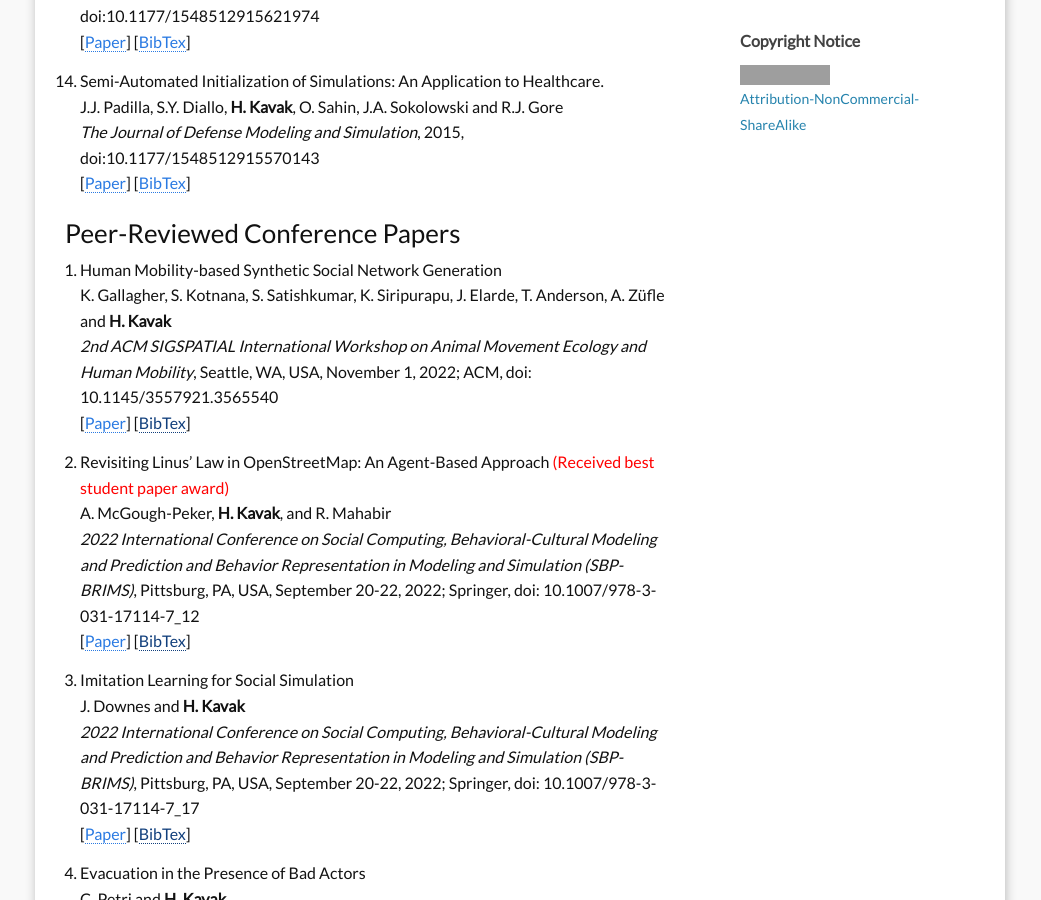
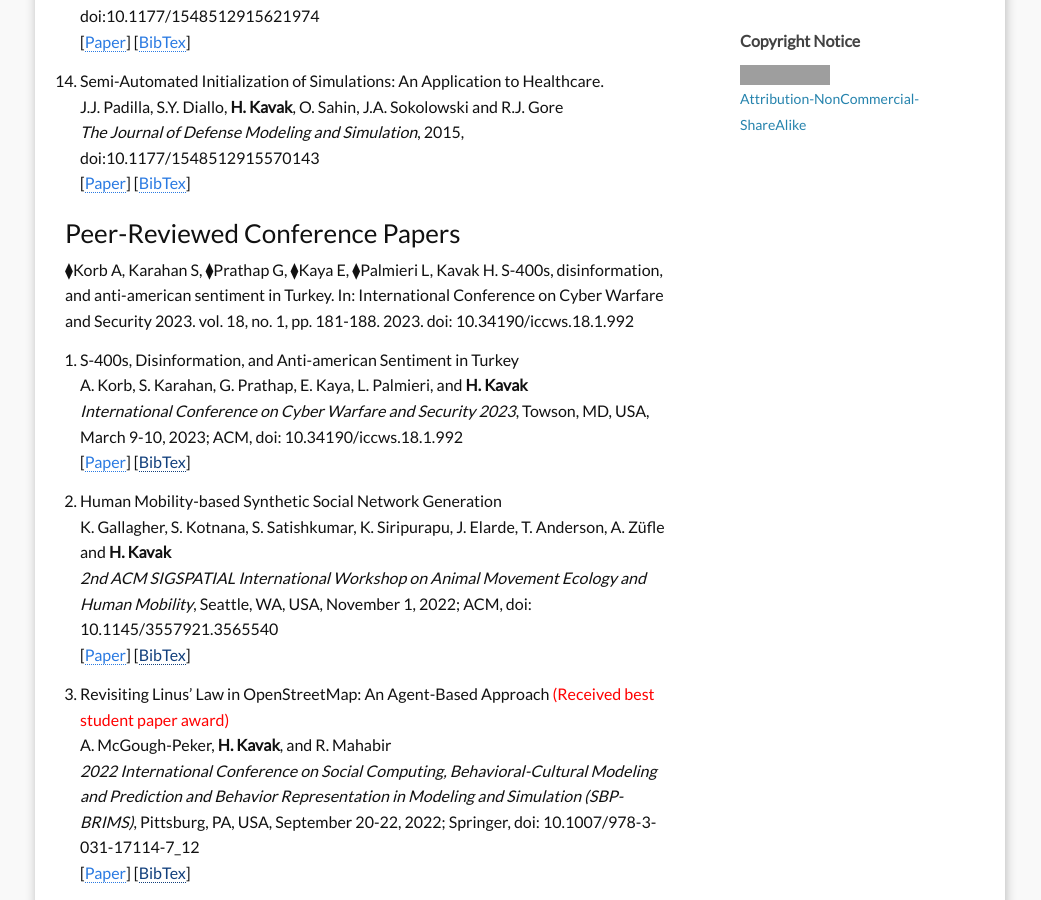
Before and after one commit to hamdikavak/hamdikavak.github.io, a Jekyll site: the page built from c5_publications.md, in a window 1280 px wide and 900 px high, scrolled down 2349 px. Shown: the whole window, without its empty margins (120-1161 px from the left). Built offline with Jekyll 4.4.1, drawn with Linux system fonts in a browser that asks for light colours; nearby versions of some CDN libraries; grey boxes are pictures that could not be loaded.

Commit message:
pubs updated

```diff
--- a/c5_publications.md
+++ b/c5_publications.md
@@ -118,8 +118,15 @@ This page shows my relatively up-to-date publication list, links to papers, and
 
 
 
+⧫Korb A, Karahan S, ⧫Prathap G, ⧫Kaya E, ⧫Palmieri L, Kavak H. S-400s, disinformation, and anti-american sentiment in Turkey. In:  International Conference on Cyber Warfare and Security 2023. vol. 18, no. 1, pp. 181-188. 2023. doi: 10.34190/iccws.18.1.992
 
 
+
+78. S-400s, Disinformation, and Anti-american Sentiment in Turkey
+     A. Korb, S. Karahan, G. Prathap, E. Kaya, L. Palmieri, and <strong>H. Kavak</strong>
+     <em>International Conference on Cyber Warfare and Security 2023</em>, Towson, MD, USA, March 9-10, 2023; ACM, doi: 10.34190/iccws.18.1.992
+     [[Paper](https://papers.academic-conferences.org/index.php/iccws/article/view/992/954)]
+     [[BibTex]()]
 
 
 79. Human Mobility-based Synthetic Social Network Generation
```
